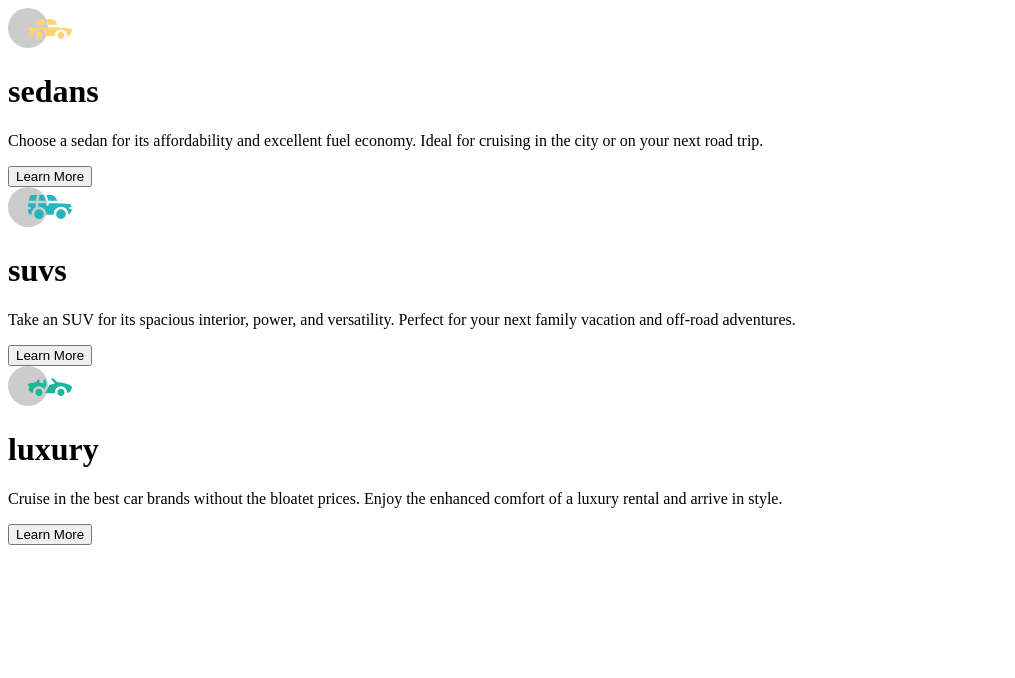
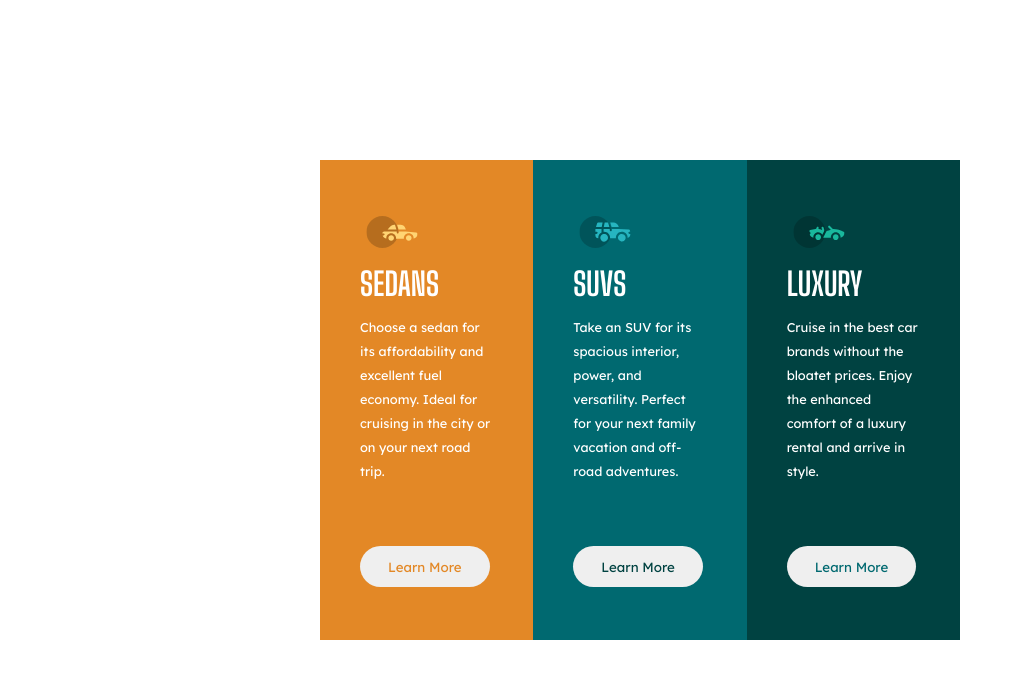
Before and after one commit to m4sc0/3-Card-Challenge, a plain HTML site: page index.html in a window 1280 px wide. Shown: the whole page, without its empty margins (0-1015 px from the left). Drawn offline with Linux system fonts and the light colour scheme.

Commit message:
Added CSS

```diff
--- a/index.html
+++ b/index.html
@@ -5,23 +5,25 @@
     <meta http-equiv="X-UA-Compatible" content="IE=edge">
     <meta name="viewport" content="width=device-width, initial-scale=1.0">
     <link rel="shortcut icon" href="images/favicon-32x32.png" type="image/x-icon">
+    <link rel="stylesheet" href="style.css">
+    <link href="https://fonts.googleapis.com/css2?family=Big+Shoulders+Display:wght@700&family=Lexend+Deca&display=swap" rel="stylesheet">
     <title>Frontend-Mentor Coding Challenge</title>
 </head>
 <body>
     <div class="container">
-        <div class="card">
+        <div class="card a">
             <img src="images/icon-sedans.svg" alt="Image">
             <h1>sedans</h1>
             <p>Choose a sedan for its affordability and excellent fuel economy. Ideal for cruising in the city or on your next road trip.</p>
             <button>Learn More</button>
         </div>
-        <div class="card">
+        <div class="card b">
             <img src="images/icon-suvs.svg" alt="Image">
             <h1>suvs</h1>
             <p>Take an SUV for its spacious interior, power, and versatility. Perfect for your next family vacation and off-road adventures.</p>
             <button>Learn More</button>
         </div>
-        <div class="card">
+        <div class="card c">
             <img src="images/icon-luxury.svg" alt="Image">
             <h1>luxury</h1>
             <p>Cruise in the best car brands without the bloatet prices. Enjoy the enhanced comfort of a luxury rental and arrive in style.</p>
--- a/style.css
+++ b/style.css
@@ -0,0 +1,71 @@
+* {
+    margin: 0;
+    padding: 0;
+}
+body {
+    width: 100vw;
+    height: 100vh;
+    background-color: #fff;
+    display: flex;
+    align-items: center;
+    justify-content: center;
+}
+.container {
+    height: 50%;
+    width: 50%;
+    display: flex;
+    align-items: center;
+    justify-content: center;
+    border-radius: 5px;
+}
+.card {
+    width: 100%;
+    height: 100%;
+    display: flex;
+    flex-direction: column;
+    align-items: flex-start;
+    justify-content: space-evenly;
+    padding: 2.5rem;
+}
+.a {
+    background-color: hsl(31, 77%, 52%);
+}
+.b {
+    background-color: hsl(184, 100%, 22%);
+}
+.c {
+    background-color: hsl(179, 100%, 13%);
+}
+img {
+    transform: scale(0.8);
+}
+h1 {
+    text-transform: uppercase;
+    color: #fff;
+    font-family: 'Big Shoulders Display', Arial, Helvetica, sans-serif;
+}
+p {
+    color: #fff;
+    font-family: 'Lexend Deca', Arial, Helvetica, sans-serif;
+    font-size: .8rem;
+    line-height: 1.5rem;
+    margin-bottom: 50px;
+}
+button {
+    padding: .8rem;
+    padding-left: 1.75rem;
+    padding-right: 1.75rem;
+    border: none;
+    outline: none;
+    border-radius: 50px;
+    font-family: 'Lexend Deca', Arial, Helvetica, sans-serif;
+}
+.a > button {
+    color:hsl(31, 77%, 52%);
+}
+.b > button {
+    color:hsl(179, 100%, 13%);
+}
+.c > button {
+    color:hsl(184, 100%, 22%);
+}
```
